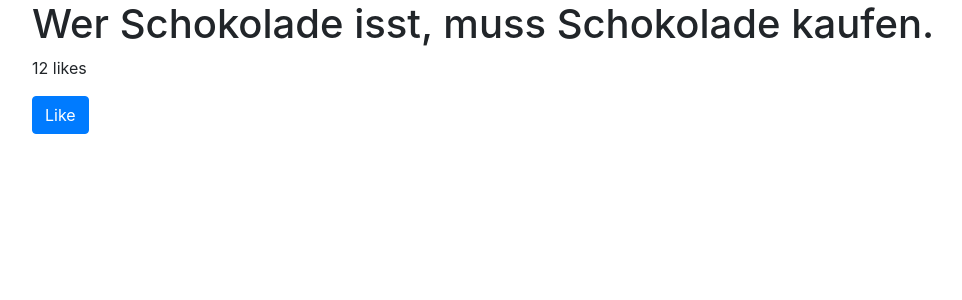
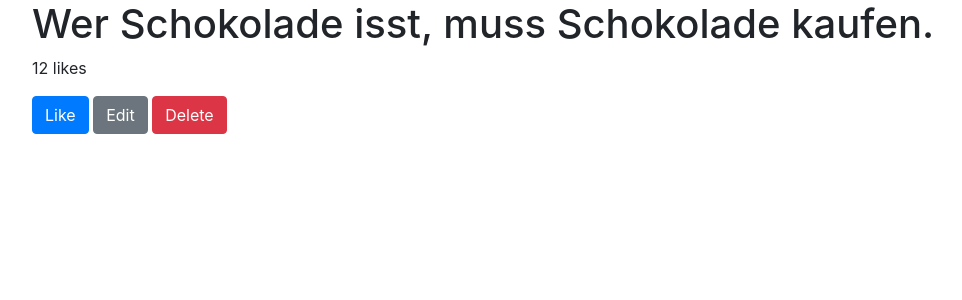
Before and after one commit to stefanbschneider/quotify, a Django app: page /quotes/1/ in a window 1280 px wide. Shown: the part 56-356 px from the top of the page, without its empty margins (53-1015 px from the left). Run offline with Django 3.2, Linux system fonts and the light colour scheme; data comes from the database, SQL or seed files in the repository; both versions use the stored data as it was after the commit; some libraries are stand-ins or nearby versions.

Commit message:
buttons for editing, deleting

```diff
--- a/backend/quotify/quotes/templates/quotes/detail.html
+++ b/backend/quotify/quotes/templates/quotes/detail.html
@@ -4,4 +4,6 @@
     <h1>{{ quote.quote_text }}</h1>
     <p>{{ quote.likes }} like{{ quote.likes |pluralize }}</p>
     <a class="btn btn-primary" href="{% url 'quotes:like' quote.id %}">Like</a>
+    <a class="btn btn-secondary" href="{% url 'quotes:edit' quote.id %}">Edit</a>
+    <a class="btn btn-danger" href="{% url 'quotes:delete' quote.id %}">Delete</a>
 {% endblock %}
--- a/backend/quotify/quotes/templates/quotes/quote_form.html
+++ b/backend/quotify/quotes/templates/quotes/quote_form.html
@@ -1,15 +1,9 @@
 {% extends 'quotes/base.html' %}
 
 {% block content %}
-<!--fixme eidit isn't saved-->
     <form method="post">
         <!--        Django protects against Cross Site Request Forgeries. Should use the token below for all POST forms.-->
         {% csrf_token %}
-<!--        <h1>Edit quote</h1>-->
-<!--        <div class="form-group">-->
-<!--            <label for="quoteTextInput">Quote Text</label>-->
-<!--            <input type="text" class="form-control" id="quoteTextInput" placeholder="{{ quote.quote_text }}">-->
-<!--        </div>-->
         {{ form.as_p }}
         <input type="submit" value="Save">
     </form>
```
Also changed, not shown: backend/quotify/db.sqlite3.
